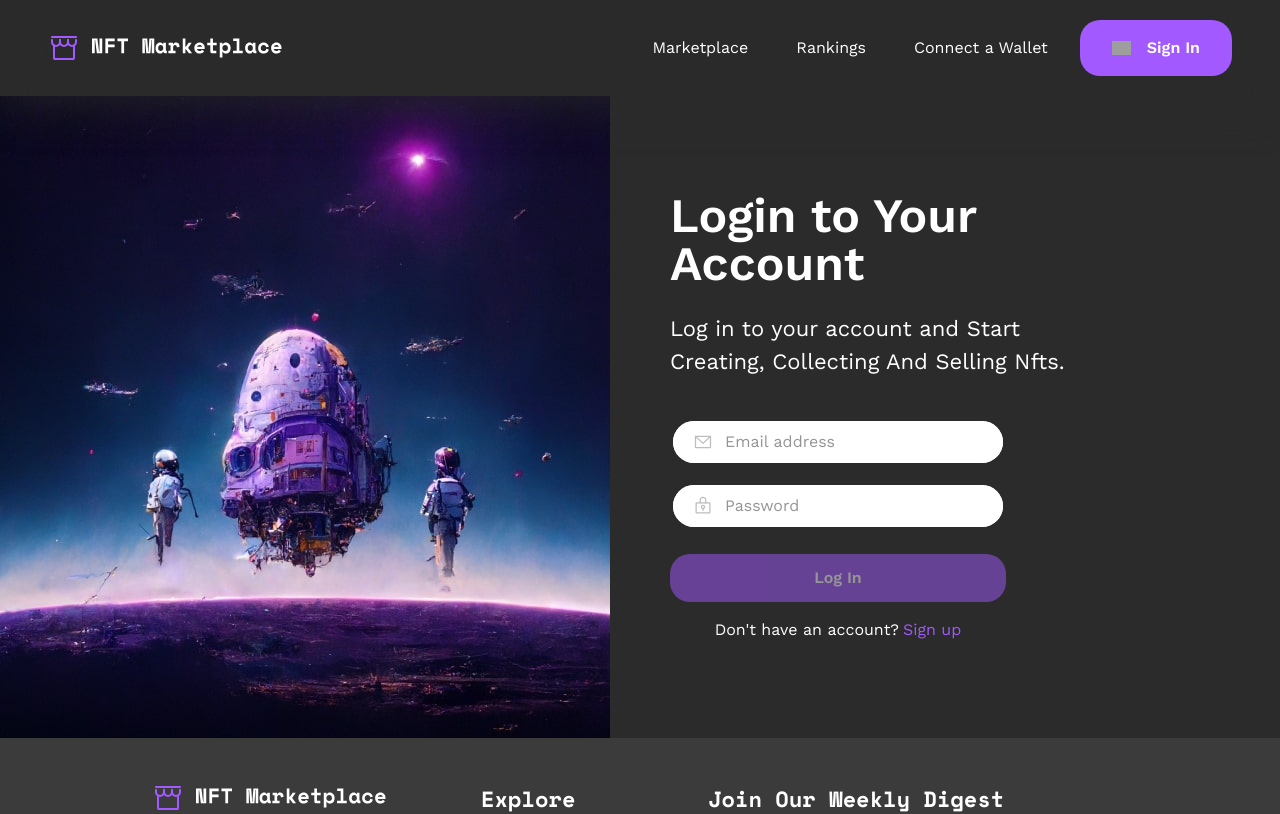
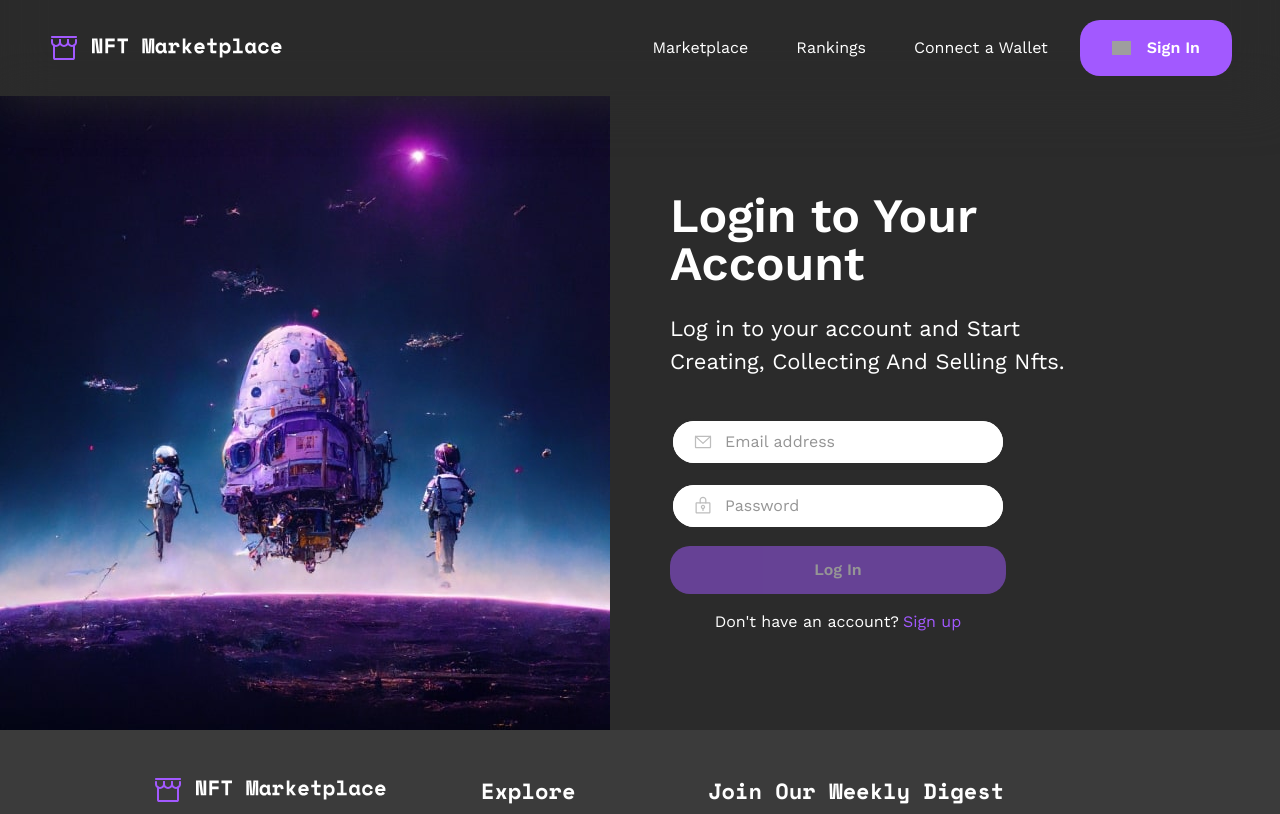
Before and after one commit to asztonski/nextjs-shop-demo, a Next.js app: page /sign-in in a window 1280 px wide. Shown: the top 814 px of the page. Built offline with nearby package versions, Linux system fonts and the light colour scheme; grey boxes are pictures that could not be loaded.

Commit message:
Remove margin-top from SignInForm button for improved layout consistency

```diff
--- a/components/ui/form/SignInForm.tsx
+++ b/components/ui/form/SignInForm.tsx
@@ -89,7 +89,7 @@ export const SignInForm = () => {
         )}
         <Button
           isDisabled={isLoggingIn || !isFormFilled}
-          className="py-3 mt-2 !w-full"
+          className="py-3 !w-full"
           type="submit"
         >
           {isLoggingIn ? "Logging In..." : "Log In"}
--- a/components/ui/form/SignUpForm.tsx
+++ b/components/ui/form/SignUpForm.tsx
@@ -189,7 +189,7 @@ export const SignUpForm = () => {
         )}
         <Button
           isDisabled={!isFormValid || isSubmitting || !isFormFilled}
-          className="py-3 mt-2 !w-full"
+          className="py-3 !w-full"
           type="submit"
         >
           {isSubmitting ? "Creating Account..." : "Create Account"}
```
